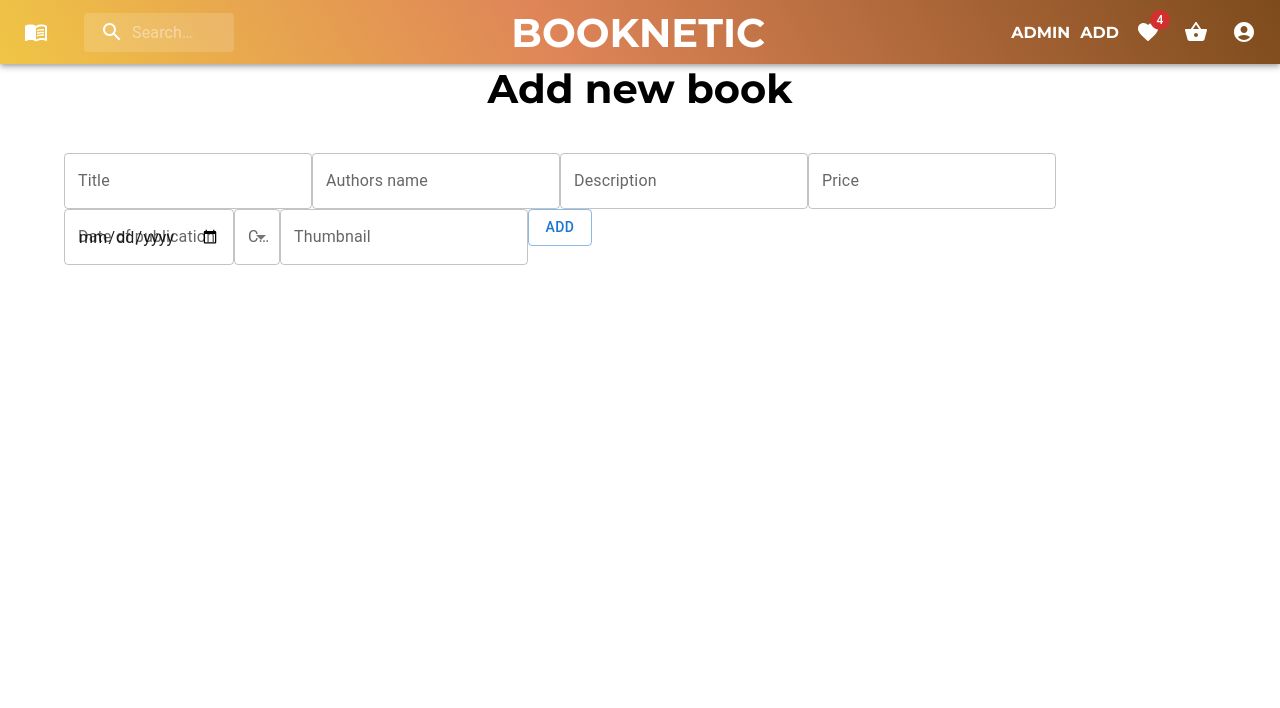
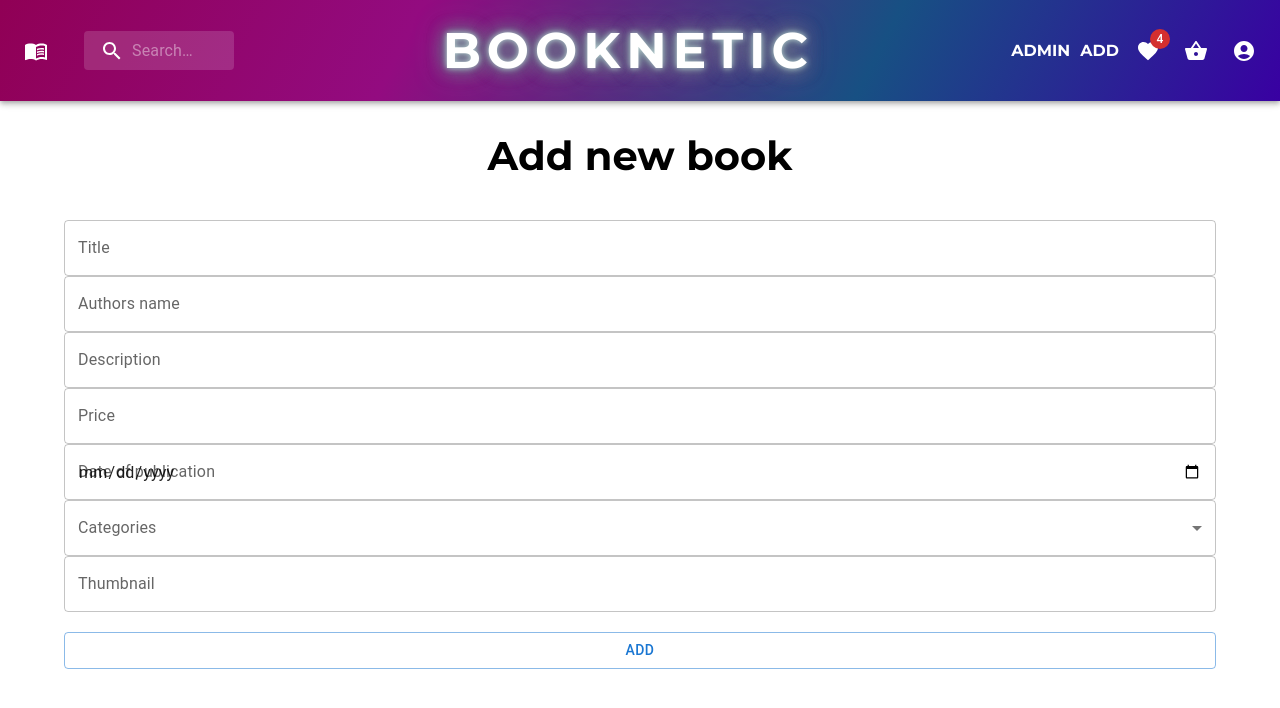
Before and after one commit to fydxiiix/book-store, a React (Create React App) app: page /admin/add in a window 1280 px wide. Shown: the top 708 px of the page. Built offline with nearby package versions, Linux system fonts and the light colour scheme; no server answers.

Commit message:
модифицирован навбар

```diff
--- a/src/components/Navbar.js
+++ b/src/components/Navbar.js
@@ -171,7 +171,7 @@ export default function Navbar() {
         position="static"
         sx={{
           background:
-            "linear-gradient(60deg, rgba(240,197,69,1) 0%, rgba(223,133,88,1) 43%, rgba(125,75,28,1) 100%)",
+            "linear-gradient(117deg, rgba(144,0,85,1) 0%, rgba(147,11,128,1) 32%, rgba(23,80,131,1) 68%, rgba(57,0,162,1) 100%);",
         }}
       >
         <Toolbar
@@ -210,7 +210,9 @@ export default function Navbar() {
             ></Typography>
           </Box>
           <Link className="navbar-link main" id="booknetic" to="/">
-            BOOKNETIC
+            <div class="sign-wrap-1">
+              <span class="sign_word">BOOKNETIC</span>
+            </div>
           </Link>
           {/* <Box sx={{ flexGrow: 1 }} /> */}
 
--- a/src/index.css
+++ b/src/index.css
@@ -1,4 +1,5 @@
 @import url("https://fonts.googleapis.com/css2?family=Montserrat:wght@300;400;700&display=swap");
+@import url("https://fonts.googleapis.com/css2?family=Nerko+One&display=swap");
 
 * {
   margin: 0;
@@ -6,10 +7,38 @@
   font-family: "Montserrat", sans-serif;
 }
 
+body {
+  background-color: #ffff;
+}
+
 .main-page {
   padding: 30px 0;
 }
-
+.sign-wrap-1 {
+  padding: 20px 20px;
+}
+.sign-wrap-1 .sign_word {
+  font-size: 50px;
+  /* font-weight: bold; */
+  /* font-family: "Nerko One", cursive; */
+  color: #fff;
+  text-transform: uppercase;
+  animation: neon-1 0.1s ease-in-out infinite alternate;
+}
+@keyframes neon-1 {
+  from {
+    text-shadow: 0 0 6px rgba(86, 94, 93, 0.92),
+      0 0 20px rgba(202, 228, 225, 0.34), 0 0 10px rgba(52, 74, 92, 0.52),
+      0 0 11px rgba(108, 148, 180, 0.92), 0 0 20px rgba(65, 87, 105, 0.78),
+      0 0 34px rgba(71, 44, 97, 0.92);
+  }
+  to {
+    text-shadow: 0 0 6px rgba(202, 228, 225, 0.98),
+      0 0 20px rgba(125, 167, 161, 0.42), 0 0 6px rgba(95, 116, 133, 0.58),
+      0 0 17px rgba(61, 86, 107, 0.84), 0 0 20px rgba(124, 99, 136, 0.88),
+      0 0 30px rgb(162, 110, 168);
+  }
+}
 h2 {
   font-size: 40px;
   text-align: center;
@@ -43,5 +72,21 @@ a {
 }
 #booknetic {
   font-size: 40px;
-  margin-left: 20px;
+  letter-spacing: 6px;
 }
+
+.admin-add-page,
+.admin-edit-page {
+  padding-top: 30px;
+}
+
+.admin-add-page form,
+.admin-edit-page form {
+  display: flex;
+  flex-direction: column;
+}
+
+.admin-add-page button,
+.admin-edit-page button {
+  margin-top: 20px;
+}
```
Also changed, not shown: database.json (+1 -11 lines).
